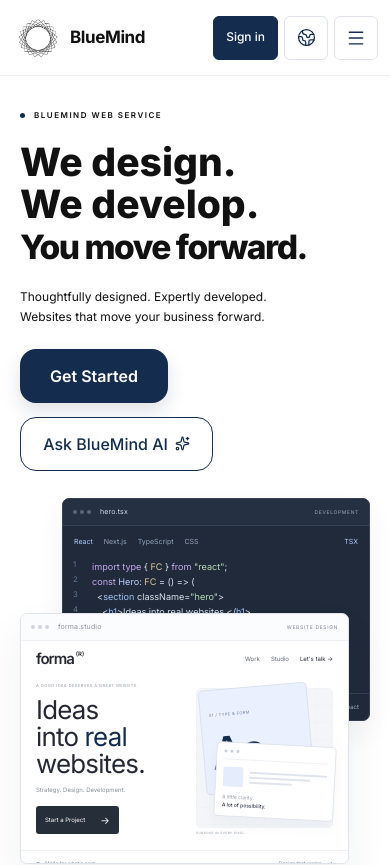
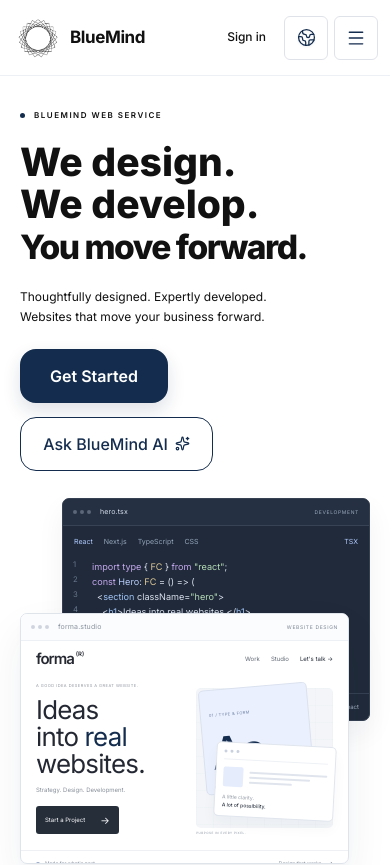
Before and after one commit to m1o223/bluem-ndwebs-rv-cefronend, a Next.js app: page / in a window 390 px wide. Shown: the top 865 px of the page. Built offline with nearby package versions, Linux system fonts and the light colour scheme.

Commit message:
Style header sign-in as a plain text link

```diff
--- a/components/home/home.module.css
+++ b/components/home/home.module.css
@@ -69,9 +69,9 @@
 .brand .headerBrand { gap: 6px; }
 .brandLogo { --logo-size: 72px; transform: translateY(-12px); }
 .headerControls { display: inline-flex; align-items: center; justify-content: flex-end; gap: 8px; flex-shrink: 0; }
-.signInButton { min-height: 44px; display: inline-flex; align-items: center; justify-content: center; padding: 8px 16px; border: 1px solid var(--bluemind-blue); border-radius: 6px; background: var(--bluemind-blue); color: #fff; font-size: 12px; font-weight: 500; line-height: 1.4; white-space: nowrap; transition: background 180ms ease, color 180ms ease; }
-.signInButton:hover { background: var(--bluemind-blue-hover); color: var(--bluemind-blue); }
-.signInButton[aria-current="page"] { background: var(--bluemind-blue-hover); color: var(--bluemind-blue); }
+.signInLink { min-height: 44px; display: inline-flex; align-items: center; justify-content: center; padding: 8px 16px; border: 0; border-radius: 0; background: transparent; box-shadow: none; color: var(--bluemind-text); font-size: 12px; font-weight: 500; line-height: 1.4; white-space: nowrap; transition: color 180ms ease; }
+.signInLink:hover { color: var(--bluemind-blue); }
+.signInLink[aria-current="page"] { color: var(--bluemind-blue); }
 .navPanel { display: block; position: absolute; left: 0; right: 0; top: 100%; z-index: 10; overflow: hidden; visibility: hidden; pointer-events: none; transition: visibility 0s linear 440ms; }
 .homeNav { display: grid; grid-template-columns: repeat(4, minmax(0, 1fr)); align-items: center; gap: 8px 20px; padding: 22px 28px; border: 1px solid #e0e6ee; border-top: 0; border-radius: 0 0 12px 12px; background: #fff; box-shadow: 0 18px 44px #11182712; transform: translateY(-100%); transition: transform 440ms cubic-bezier(.22, 1, .36, 1); }
 .navExpanded { visibility: visible; pointer-events: auto; transition-delay: 0s; }
@@ -223,7 +223,7 @@
   .headerControls { gap: 6px; }
   .languageButton, .menuToggle { width: 44px; min-width: 44px; height: 44px; padding: 0; justify-content: center; }
   .menuLabel, .languageShort, .languageChevron { display: none; }
-  .signInButton { padding-inline: 12px; }
+  .signInLink { padding-inline: 12px; }
   .navPanel { left: -16px; right: -16px; }
   .homeNav { grid-template-columns: repeat(2, minmax(0, 1fr)); gap: 6px 15px; padding: 22px 24px; }
   .eyebrow { font-size: 8px; letter-spacing: 1.5px; margin-bottom: 20px; }
--- a/components/home/navbar.tsx
+++ b/components/home/navbar.tsx
@@ -85,7 +85,7 @@ export default function Navbar({ activePath = "/" }: { activePath?: string }) {
       <div className={styles.headerInner}>
         <Link className={styles.brand} href="/" aria-label="BlueMind Web Service home" onClick={() => { setExpanded(false); setLanguageOpen(false); }}><BrandLockup className={styles.headerBrand} logoClassName={styles.brandLogo} priority solidLogo /></Link>
         <div className={styles.headerControls}>
-          <Link className={styles.signInButton} href="/sign-in" aria-current={activePath === "/sign-in" ? "page" : undefined} onClick={() => { setExpanded(false); setLanguageOpen(false); }}>Sign in</Link>
+          <Link className={styles.signInLink} href="/sign-in" aria-current={activePath === "/sign-in" ? "page" : undefined} onClick={() => { setExpanded(false); setLanguageOpen(false); }}>Sign in</Link>
           <div className={styles.languageSelector} ref={languageRef} data-no-translate>
             <button ref={languageToggleRef} className={styles.languageButton} type="button" aria-label={`Selected language: ${selectedLanguage.label}`} aria-haspopup="menu" aria-controls="header-languages" aria-expanded={languageOpen} onClick={() => { setLanguageOpen((open) => !open); setExpanded(false); }} onKeyDown={(event) => {
               if (event.key === "ArrowDown" || event.key === "ArrowUp") { event.preventDefault(); setLanguageOpen(true); setExpanded(false); }
```
Also changed, not shown: 1 other file (tests, documents, lock files or other folders).
